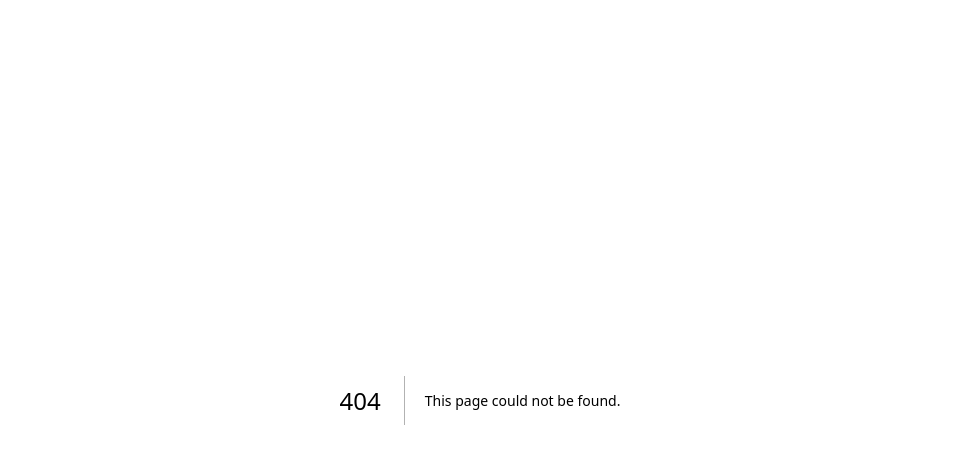
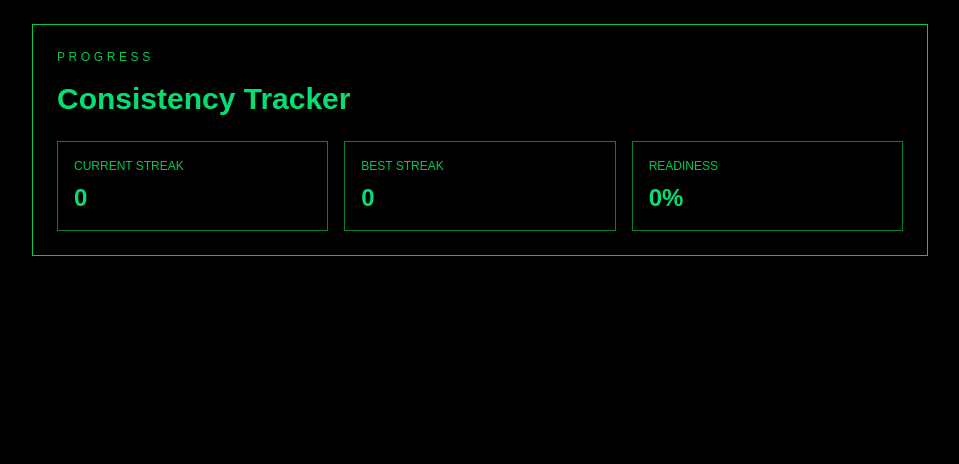
Before and after one commit to varshasee/puzzle-practise, a Next.js app in the folder cat2026-web/: page /progress in a window 1280 px wide. Before the commit this address had no page. Shown: the top 464 px of the page, without its empty margins (160-1119 px from the left). Built offline with nearby package versions, Linux system fonts and the light colour scheme.

Commit message:
feat: add progress and archive pages

```diff
--- /dev/null
+++ b/cat2026-web/app/archive/page.tsx
@@ -0,0 +1,27 @@
+export default function ArchivePage() {
+  return (
+    <main className="min-h-screen bg-black text-green-400 p-6">
+      <div className="mx-auto max-w-4xl border border-green-500 p-6">
+        <p className="text-xs uppercase tracking-[0.3em] text-green-500 mb-4">
+          Archive
+        </p>
+
+        <h1 className="text-3xl font-bold mb-6">Past Practice Days</h1>
+
+        <div className="space-y-4">
+          <div className="border border-green-700 p-4">
+            <p className="text-sm text-green-300">2026-03-14 — Sudoku + Kakuro</p>
+          </div>
+
+          <div className="border border-green-700 p-4">
+            <p className="text-sm text-green-300">2026-03-15 — Sudoku + Kakuro</p>
+          </div>
+
+          <div className="border border-green-700 p-4">
+            <p className="text-sm text-green-300">2026-03-16 — Sudoku + Kakuro</p>
+          </div>
+        </div>
+      </div>
+    </main>
+  );
+}
--- /dev/null
+++ b/cat2026-web/app/progress/page.tsx
@@ -0,0 +1,30 @@
+export default function ProgressPage() {
+  return (
+    <main className="min-h-screen bg-black text-green-400 p-6">
+      <div className="mx-auto max-w-4xl border border-green-500 p-6">
+        <p className="text-xs uppercase tracking-[0.3em] text-green-500 mb-4">
+          Progress
+        </p>
+
+        <h1 className="text-3xl font-bold mb-6">Consistency Tracker</h1>
+
+        <div className="grid gap-4 md:grid-cols-3">
+          <div className="border border-green-700 p-4">
+            <p className="text-xs uppercase text-green-500 mb-2">Current Streak</p>
+            <p className="text-2xl font-bold">0</p>
+          </div>
+
+          <div className="border border-green-700 p-4">
+            <p className="text-xs uppercase text-green-500 mb-2">Best Streak</p>
+            <p className="text-2xl font-bold">0</p>
+          </div>
+
+          <div className="border border-green-700 p-4">
+            <p className="text-xs uppercase text-green-500 mb-2">Readiness</p>
+            <p className="text-2xl font-bold">0%</p>
+          </div>
+        </div>
+      </div>
+    </main>
+  );
+}
```
